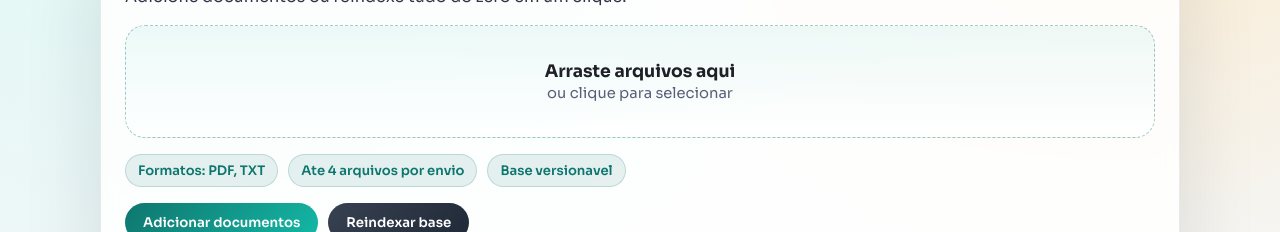
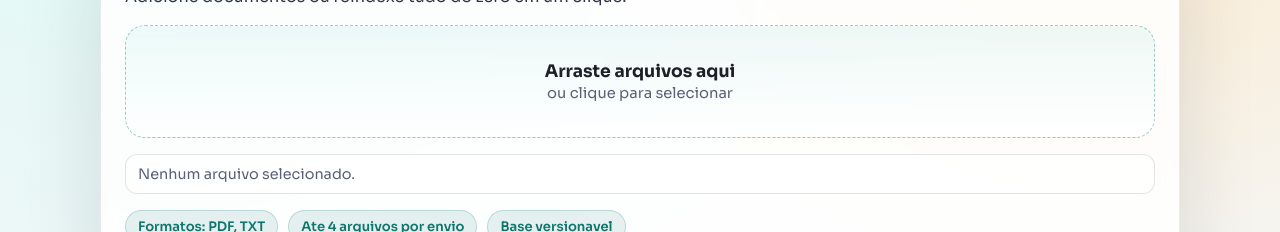
Before and after one commit to DenisMec9/RAG-DOC-CHAT, a website: page frontend/index.html in a window 1280 px wide. Shown: the part 568-800 px from the top of the page. Drawn offline with Linux system fonts and the light colour scheme; no server answers.

Commit message:
feat: show selected file names and enable ingest buttons only with selection

```diff
--- a/frontend/app.js
+++ b/frontend/app.js
@@ -5,6 +5,7 @@ const reindexBtn = document.getElementById("reindexBtn");
 const deleteFileBtn = document.getElementById("deleteFileBtn");
 const ingestFeedback = document.getElementById("ingestFeedback");
 const systemStatus = document.getElementById("systemStatus");
+const selectedFiles = document.getElementById("selectedFiles");
 
 const chatWindow = document.getElementById("chatWindow");
 const questionInput = document.getElementById("questionInput");
@@ -77,6 +78,28 @@ function getSelectedFiles() {
   return Array.from(fileInput.files ?? []);
 }
 
+function renderSelectedFiles() {
+  const files = getSelectedFiles();
+  if (files.length === 0) {
+    selectedFiles.textContent = "Nenhum arquivo selecionado.";
+    selectedFiles.classList.add("is-empty");
+    ingestBtn.disabled = true;
+    reindexBtn.disabled = true;
+    return;
+  }
+
+  const names = files.map((file) => file.name);
+  selectedFiles.textContent = `Selecionados (${files.length}): ${names.join(", ")}`;
+  selectedFiles.classList.remove("is-empty");
+  ingestBtn.disabled = false;
+  reindexBtn.disabled = false;
+}
+
+function clearSelectedFiles() {
+  fileInput.value = "";
+  renderSelectedFiles();
+}
+
 function renderFileAlert() {
   if (indexedFiles.length === 0) {
     fileAlert.textContent = "Nenhum documento indexado ainda.";
@@ -134,6 +157,11 @@ dropZone.addEventListener("drop", (event) => {
   const dataTransfer = new DataTransfer();
   files.forEach((file) => dataTransfer.items.add(file));
   fileInput.files = dataTransfer.files;
+  renderSelectedFiles();
+});
+
+fileInput.addEventListener("change", () => {
+  renderSelectedFiles();
 });
 
 async function sendIngest(mode) {
@@ -163,6 +191,7 @@ async function sendIngest(mode) {
     if (!response.ok) throw new Error(data.error ?? "Erro ao indexar");
 
     await loadIndexedFiles();
+    clearSelectedFiles();
 
     ingestFeedback.textContent =
       mode === "reindex"
@@ -174,8 +203,7 @@ async function sendIngest(mode) {
     ingestFeedback.textContent = message;
     setStatus("Erro na indexacao", false);
   } finally {
-    ingestBtn.disabled = false;
-    reindexBtn.disabled = false;
+    renderSelectedFiles();
   }
 }
 
@@ -275,6 +303,7 @@ async function loadIndexedFiles() {
 }
 
 renderFileAlert();
+renderSelectedFiles();
 loadIndexedFiles();
 
 questionInput.addEventListener("keydown", (event) => {
--- a/frontend/index.html
+++ b/frontend/index.html
@@ -71,14 +71,15 @@
               <span>ou clique para selecionar</span>
             </div>
           </div>
+          <div class="selected-files is-empty" id="selectedFiles">Nenhum arquivo selecionado.</div>
           <div class="pill-row">
             <span class="pill">Formatos: PDF, TXT</span>
             <span class="pill">Ate 4 arquivos por envio</span>
             <span class="pill">Base versionavel</span>
           </div>
           <div class="controls-row">
-            <button class="primary" id="ingestBtn">Adicionar documentos</button>
-            <button class="secondary" id="reindexBtn">Reindexar base</button>
+            <button class="primary" id="ingestBtn" disabled>Adicionar documentos</button>
+            <button class="secondary" id="reindexBtn" disabled>Reindexar base</button>
           </div>
           <div class="panel-feedback" id="ingestFeedback"></div>
         </div>
--- a/frontend/styles.css
+++ b/frontend/styles.css
@@ -259,6 +259,19 @@ body {
   font-size: 0.92rem;
 }
 
+.selected-files {
+  border-radius: 12px;
+  border: 1px solid rgba(31, 32, 39, 0.12);
+  background: rgba(255, 255, 255, 0.7);
+  padding: 10px 12px;
+  font-size: 0.9rem;
+  color: var(--ink-700);
+}
+
+.selected-files.is-empty {
+  color: var(--ink-500);
+}
+
 .pill-row {
   display: flex;
   flex-wrap: wrap;
```
